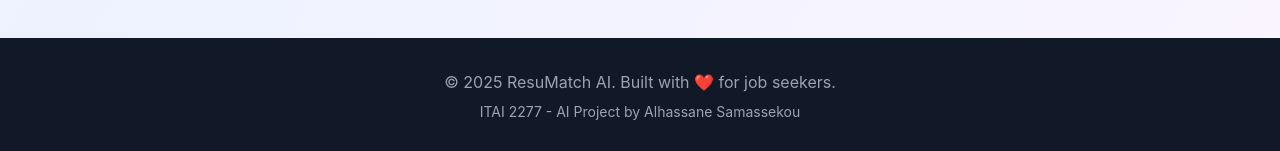
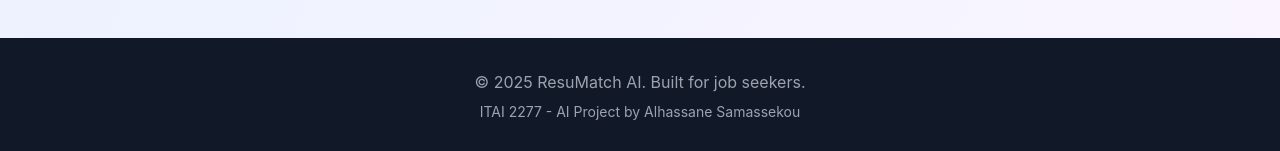
Before and after one commit to asamassekou10/resumatch-ai, a React (Create React App) app in the folder frontend/: page / in a window 1280 px wide. Shown: the part 2042-2193 px from the top of the page. Built offline with nearby package versions, Linux system fonts and the light colour scheme.

Commit message:
Update App.jsx

```diff
--- a/frontend/src/App.jsx
+++ b/frontend/src/App.jsx
@@ -441,7 +441,7 @@
         {/* Footer */}
         <footer className="bg-gray-900 text-gray-400 py-8">
           <div className="max-w-7xl mx-auto px-4 text-center">
-            <p>&copy; 2025 ResuMatch AI. Built with ❤️ for job seekers.</p>
+            <p>&copy; 2025 ResuMatch AI. Built for job seekers.</p>
             <p className="text-sm mt-2">ITAI 2277 - AI Project by Alhassane Samassekou</p>
           </div>
         </footer>
```
